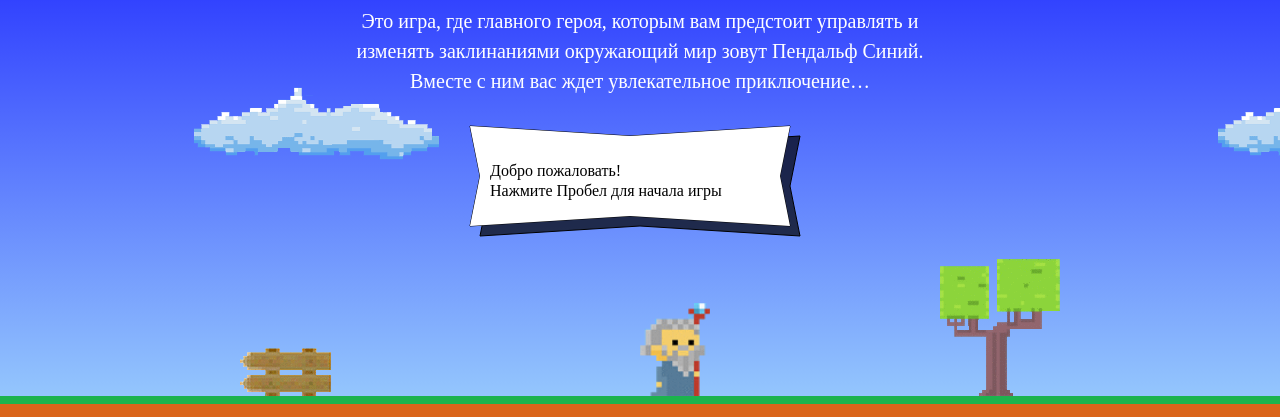
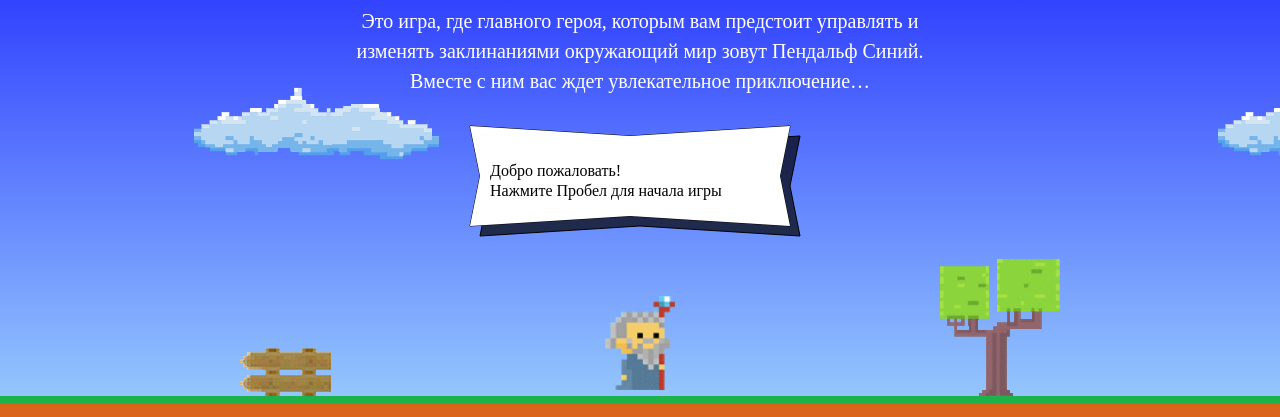
Before and after one commit to lulu-mint/700337-code-and-magick-17, a website: page index.html in a window 1280 px wide. Shown: the part 203-620 px from the top of the page. Drawn offline with Linux system fonts and the light colour scheme; a web font is replaced by a local one.

Commit message:
Пофикшенл позиционирование мага

```diff
--- a/index.html
+++ b/index.html
@@ -183,24 +183,23 @@
 
 <script>
 var fireballSize = 22;
+var wizardSpeed = 3;
+var wizardWidth = 70;
 
 var getFireballSpeed = function(left){
   return left ? 5 : 2;
 };
 
-wizardSpeed = 3;
-wizardWidth = 70;
-
-getWizardHeight = function(){
+var getWizardHeight = function(){
   return (1.337 * wizardWidth);
 };
 
 function getWizardX(width){
-  return (width/2);
+  return (width/2- wizardWidth/2);
 };
 
 function getWizardY(height){
-  return (height*0.69);
+  return (height-(height/3));
 };
 </script>
 
```
